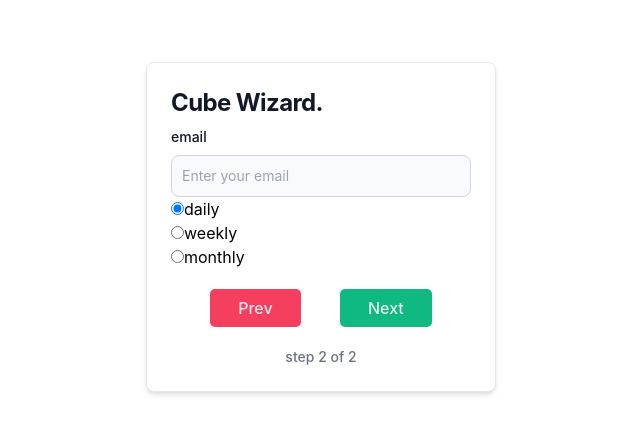
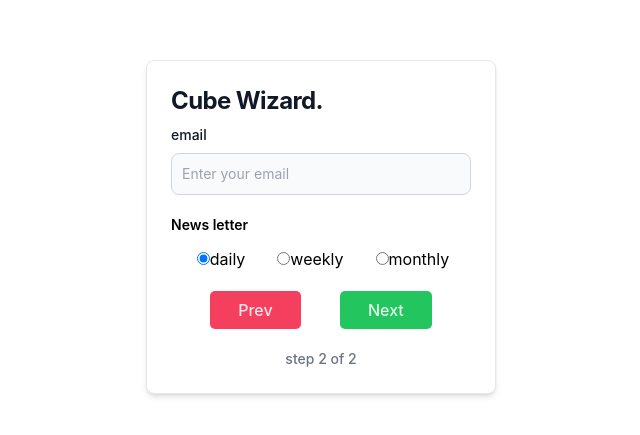
Before and after one commit to mohamad-c/cube-problem, a React (Vite) app: page /2 in a window 1280 px wide. Shown: the part 173-608 px from the top of the page, without its empty margins (319-959 px from the left). Built offline with nearby package versions, Linux system fonts and the light colour scheme.

Commit message:
feat: added wizard logic

```diff
--- a/src/App.tsx
+++ b/src/App.tsx
@@ -2,55 +2,16 @@ import "./App.css";
 import { BrowserRouter as Router, Routes, Route } from "react-router-dom";
 import UserCredentialsPage from "./pages/UserCredentials";
 import NewsLetterPage from "./pages/NewsLetter";
-import { UserProvider } from "./context/UserContext";
-import { InputErrorProvider } from "./context/InputErrorContext";
 import Card from "./layout/Card";
 
 function App() {
-  // submit function that has to be promise
-  // const submitUser = () => {
-  //   userSchema
-  //     .validate(userModelState, { abortEarly: false })
-  //     .then((validData) => {
-  //       // Form data is valid, proceed with submission
-  //       console.log(validData);
-  //     })
-  //     .catch((errors) => {
-  //       // Form data is invalid, handle errors
-  //       console.error(errors);
-  //       const err = errors.inner.map(
-  //         (error: { message: string; path: string }) => {
-  //           return { message: error.message, field: error.path };
-  //         }
-  //       );
-  //       setInputErrorState(err);
-  //     });
-  // };
   return (
     <>
       <Router>
         <Routes>
           <Route path="/" element={<Card />}>
-            <Route
-              path="/"
-              element={
-                <UserProvider>
-                  <InputErrorProvider>
-                    <UserCredentialsPage />
-                  </InputErrorProvider>
-                </UserProvider>
-              }
-            />
-            <Route
-              path="/2"
-              element={
-                <UserProvider>
-                  <InputErrorProvider>
-                    <NewsLetterPage />
-                  </InputErrorProvider>
-                </UserProvider>
-              }
-            />
+            <Route path="/" element={<UserCredentialsPage />} />
+            <Route path="/2" element={<NewsLetterPage />} />
           </Route>
         </Routes>
       </Router>
--- a/src/components/Input.tsx
+++ b/src/components/Input.tsx
@@ -55,7 +55,7 @@ export default function Input({
         {label}
       </label>
       <input
-        className="bg-gray-50 border w-[300px] border-gray-300 text-gray-900 text-sm rounded-lg focus:ring-blue-500 focus:border-blue-500 block p-2.5 dark:bg-gray-700 dark:border-gray-600 dark:placeholder-gray-400 dark:text-white dark:focus:ring-blue-500 dark:focus:border-blue-500"
+        className="bg-gray-50 border w-[300px] border-gray-300 text-gray-900 text-sm rounded-lg focus:ring-blue-500 focus:border-blue-500 block p-2.5"
         type={type}
         placeholder={placeholder}
         id={id}
@@ -70,15 +70,15 @@ export default function Input({
           // filter out items with the same fields to display errors one by one on each field
           inputErrorState
             .filter((error, index, arr) => {
-              return arr.findIndex((e) => e.field === error.field) === index;
+              return arr.findIndex((e) => e.path === error.path) === index;
             })
             .map((item) => {
               return (
                 <p
-                  key={item.field}
+                  key={item.path}
                   className="text-rose-600 font-semibold text-sm"
                 >
-                  {item.field === id ? item.message : ""}
+                  {item.path === id ? item.message : ""}
                 </p>
               );
               // error is undefined at first so we render nothing (<></>)
--- a/src/components/Radio.tsx
+++ b/src/components/Radio.tsx
@@ -44,15 +44,15 @@ export default function Radio({
           // filter out items with the same fields to display errors one by one on each field
           inputErrorState
             .filter((error, index, arr) => {
-              return arr.findIndex((e) => e.field === error.field) === index;
+              return arr.findIndex((e) => e.path === error.path) === index;
             })
             .map((item) => {
               return (
                 <p
-                  key={item.field}
+                  key={item.path}
                   className="text-rose-600 font-semibold text-sm"
                 >
-                  {item.field === id ? item.message : ""}
+                  {item.path === id ? item.message : ""}
                 </p>
               );
               // error is undefined at first so we render nothing (<></>)
--- a/src/helpers/userValidationSchema.ts
+++ b/src/helpers/userValidationSchema.ts
@@ -1,6 +1,6 @@
 import * as yup from "yup";
 
-export const userSchema = yup.object().shape({
+export const userSchemaPartOne = yup.object().shape({
   name: yup
     .string()
     .required("Name is required")
@@ -11,6 +11,9 @@ export const userSchema = yup.object().shape({
     .min(1, "You must be above 1 to use this wizard :)")
     .required("Age is required")
     .positive("Age must be positive"),
+});
+
+export const userSchemaPartTwo = yup.object().shape({
   email: yup
     .string()
     .required("Email is required")
@@ -20,3 +23,5 @@ export const userSchema = yup.object().shape({
     .required("Newsletter is required")
     .oneOf(["daily", "weekly", "monthly"], "Invalid newsletter value"),
 });
+
+export const userSchame = userSchemaPartOne.concat(userSchemaPartTwo);
--- a/src/interface/interface.ts
+++ b/src/interface/interface.ts
@@ -10,6 +10,6 @@ export interface UserModel {
 }
 
 export interface InputErrorModel {
-  field: string;
+  path: string;
   message: string;
 }
--- a/src/layout/Card.tsx
+++ b/src/layout/Card.tsx
@@ -1,7 +1,59 @@
-import { Outlet, useLocation } from "react-router-dom";
+import { useContext } from "react";
+import { Outlet, useLocation, useNavigate } from "react-router-dom";
+import { ErrorContext } from "../context/InputErrorContext";
+import {
+  userSchemaPartOne,
+  userSchemaPartTwo,
+} from "../helpers/userValidationSchema";
+import { UserContext } from "../context/UserContext";
+import { toast } from 'react-hot-toast';
 
 export default function Card() {
   const { pathname } = useLocation();
+  const navigate = useNavigate();
+
+  const { setInputErrorState } = useContext(ErrorContext);
+  const { userModelState } = useContext(UserContext);
+
+  // submit function that has to be promise
+  const submitUser = () => {
+    if (pathname === "/") {
+      // Validation for step 1
+      userSchemaPartOne
+        .validate(userModelState, { abortEarly: false })
+        .then(() => {
+          navigate("/2"); // step one completed then navigates user to next step
+          setInputErrorState([{ message:"", path: "" }]) // clears error state
+          toast.success("Step 1 completed ✨") // shows success toast
+        })
+        .catch((errors) => {
+          const err = errors.inner.map(
+            (error: { message: string; path: string }) => {
+              return { message: error.message, path: error.path };
+            }
+          ); // returns errors for each input
+          setInputErrorState(err); // sets error state
+          toast.error("Validation error") // shows error toast
+        });
+    } else if (pathname === "/2") {
+      // Validation for step 2
+      userSchemaPartTwo
+        .validate(userModelState, { abortEarly: false })
+        .then((validData) => {
+          // Proceed with submission for step 2
+          setInputErrorState([{ message:"", path: "" }]);
+          toast.success(`Account created, ${validData.email} ✨`)
+        })
+        .catch((errors) => {
+          const err = errors.inner.map(
+            (error: { message: string; path: string }) => {
+              return { message: error.message, path: error.path };
+            }
+          );
+          setInputErrorState(err);
+        });
+    }
+  };
   return (
     <>
       <div className="max-w-sm p-6 bg-white border border-gray-200 rounded-lg shadow-md">
@@ -10,11 +62,26 @@ export default function Card() {
         </h5>
         <Outlet />
         <div className="mt-5 flex justify-evenly">
-          <button className="bg-rose-500 hover:bg-rose-600">Prev</button>
-          <button className="bg-emerald-500 hover:bg-emerald-600">Next</button>
+          <button
+            disabled={pathname === "/" ? true : false}
+            className={
+              pathname === "/"
+                ? "bg-slate-400"
+                : "bg-rose-500 hover:bg-rose-600"
+            }
+            onClick={() => navigate("/")}
+          >
+            Prev
+          </button>
+          <button
+            className="bg-green-500 hover:bg-green-600"
+            onClick={submitUser}
+          >
+            Next
+          </button>
         </div>
         <p className="text-sm text-gray-500 font-medium text-center mt-5">
-          step { pathname === "/" ? "1" : "2" } of 2
+          step {pathname === "/" ? "1" : "2"} of 2
         </p>
       </div>
     </>
--- a/src/main.tsx
+++ b/src/main.tsx
@@ -2,9 +2,17 @@ import React from "react";
 import ReactDOM from "react-dom/client";
 import App from "./App.tsx";
 import "./index.css";
+import { InputErrorProvider } from "./context/InputErrorContext.tsx";
+import { UserProvider } from "./context/UserContext.tsx";
+import { Toaster } from 'react-hot-toast';
 
 ReactDOM.createRoot(document.getElementById("root")!).render(
   <React.StrictMode>
-    <App />
+    <InputErrorProvider>
+      <UserProvider>
+        <Toaster />
+        <App />
+      </UserProvider>
+    </InputErrorProvider>
   </React.StrictMode>
 );
--- a/src/pages/NewsLetter.tsx
+++ b/src/pages/NewsLetter.tsx
@@ -20,6 +20,9 @@ export default function NewsLetterPage() {
         type="text"
         name="email"
       />
+      <div className="mt-5 flex justify-center space-x-5 flex-col">
+        <p className="text-black text-sm font-semibold whitespace-nowrap">News letter</p>
+        <div className="mt-3 flex justify-center space-x-4 flex-row">
         <Radio
           id="daily"
           label="daily"
@@ -44,6 +47,8 @@ export default function NewsLetterPage() {
           value={userModelState["newsletter"]}
           setUserModelState={setUserModelState}
         />
+        </div>
+      </div>
     </>
   );
 }
```
Lines whose indentation alone changed are shown as unchanged.
